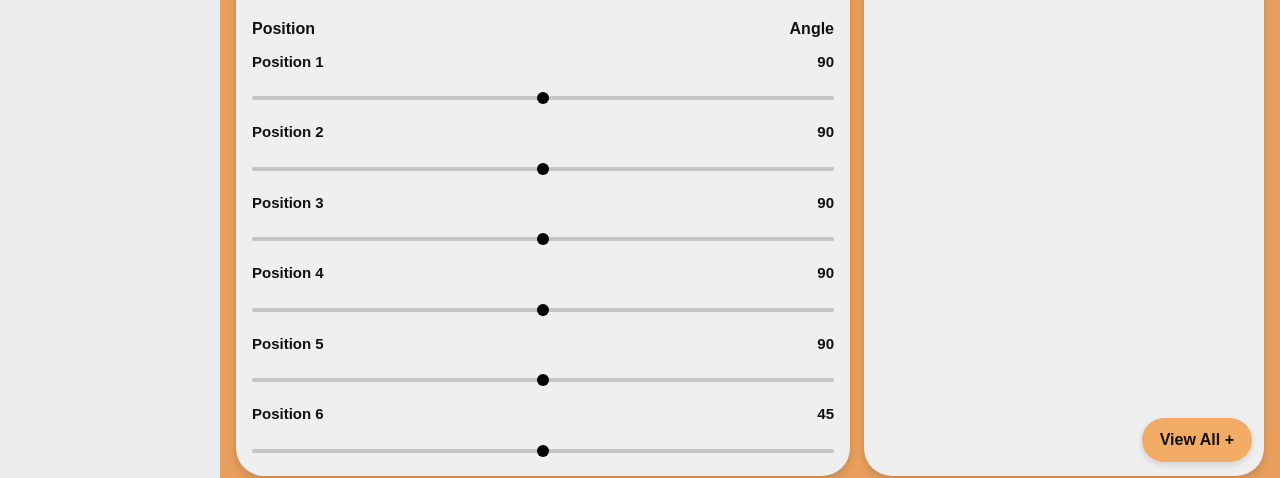
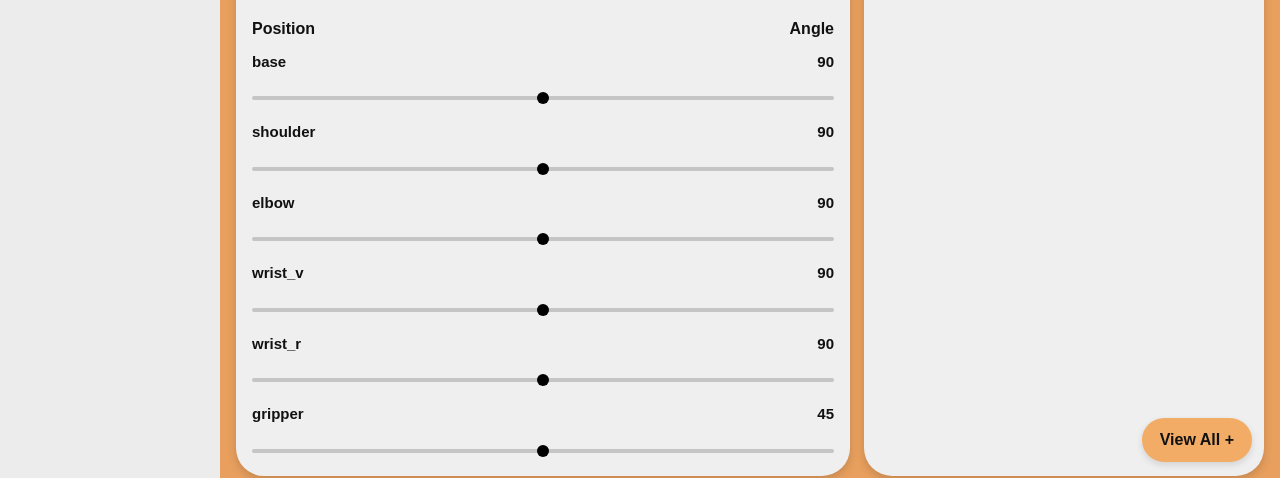
Before and after one commit to project-final-gg/project-final-GG, a React (Vite) app in the folder project/: page /home in a window 1280 px wide. Shown: the part 433-911 px from the top of the page. Built offline with nearby package versions, Linux system fonts and the light colour scheme.

Commit message:
fix : fix name topic

```diff
--- a/project/src/assets/components/Control.tsx
+++ b/project/src/assets/components/Control.tsx
@@ -1,12 +1,12 @@
 import { useState, useRef } from "react"
 
 const motors = [
-  { name: "Position 1", angle: 90 },
-  { name: "Position 2", angle: 90 },
-  { name: "Position 3", angle: 90 },
-  { name: "Position 4", angle: 90 },
-  { name: "Position 5", angle: 90 },
-  { name: "Position 6", angle: 45 },
+  { name: "base", angle: 90 },
+  { name: "shoulder", angle: 90 },
+  { name: "elbow", angle: 90 },
+  { name: "wrist_v", angle: 90 },
+  { name: "wrist_r", angle: 90 },
+  { name: "gripper", angle: 45 },
 ]
 
 export default function Control() {
@@ -81,7 +81,7 @@ export default function Control() {
             <input
               type="range"
               min={0}
-              max={motor.name === "Position 6" ? 90 : 180}
+              max={motor.name === "gripper" ? 90 : 180}
               value={angles[motor.name]}
               onChange={(e) =>
                 handleChange(motor.name, Number(e.target.value))
```
